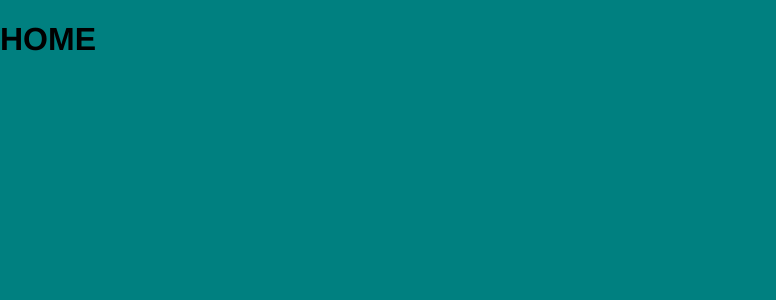
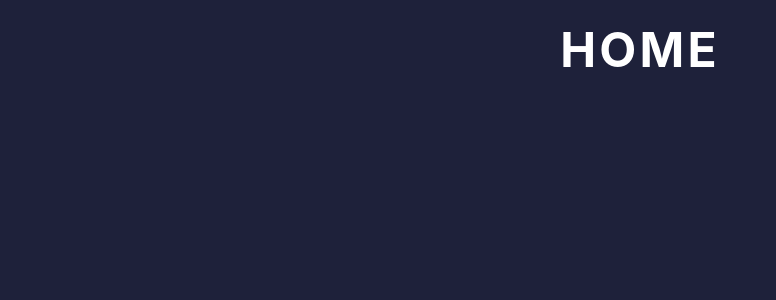
Before and after one commit to Lillviking/arbetsprov, a React (Create React App) app: page / in a window 1280 px wide. Shown: the top 300 px of the page, without its empty margins (0-776 px from the left). Built offline with nearby package versions, Linux system fonts and the light colour scheme.

Commit message:
updating global styles

```diff
--- a/src/styles/globalStyles.ts
+++ b/src/styles/globalStyles.ts
@@ -1,13 +1,36 @@
-// globalStyles.js
-import { createGlobalStyle } from 'styled-components';
+import { createGlobalStyle } from "styled-components";
 
-const GlobalStyle = createGlobalStyle`
-  body {
-    margin: 0;
-    padding: 0;
-    background: teal;
-    font-family: Open-Sans, Helvetica, Sans-Serif;
-  }
+const GlobalStyles = createGlobalStyle`
+
+    * {
+        box-sizing: border-box;
+        padding: 0;
+        margin: 0;
+    }
+    body {
+        margin: 0;
+        padding: 0;
+        font-family: Inter, Avenir, Helvetica, Arial, sans-serif;
+        font-weight: 400;
+        font-size: 62.5%;
+        height: 100vh;
+        color: white;
+        background-color: #1e213a;
+    }
+    #root {
+        display: flex;
+        justify-content: center;
+    }
+    h1 {
+        margin: 1.5rem;
+        font-size: 3rem;
+        letter-spacing: 0.2rem;
+        line-height: 1.1;
+    }
+    h3 {
+        margin: 0.5rem;
+        font-size: 1.2rem;
+    }
 `;
 
-export default GlobalStyle;
+export default GlobalStyles;
```
